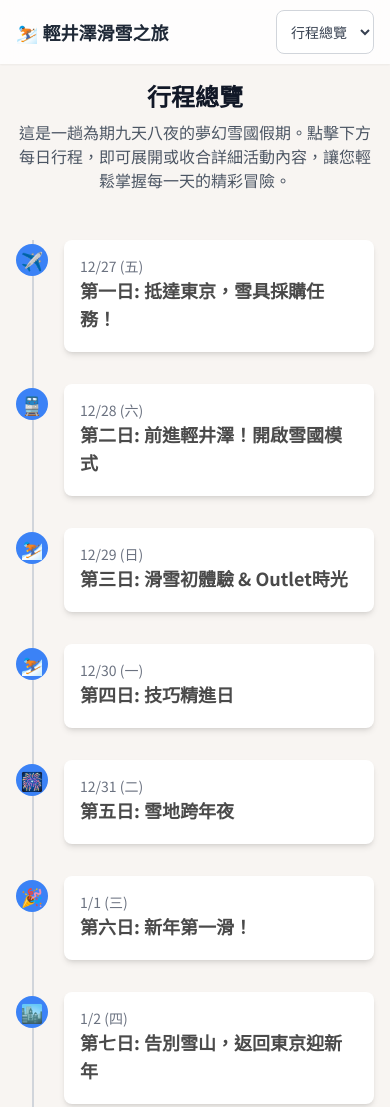
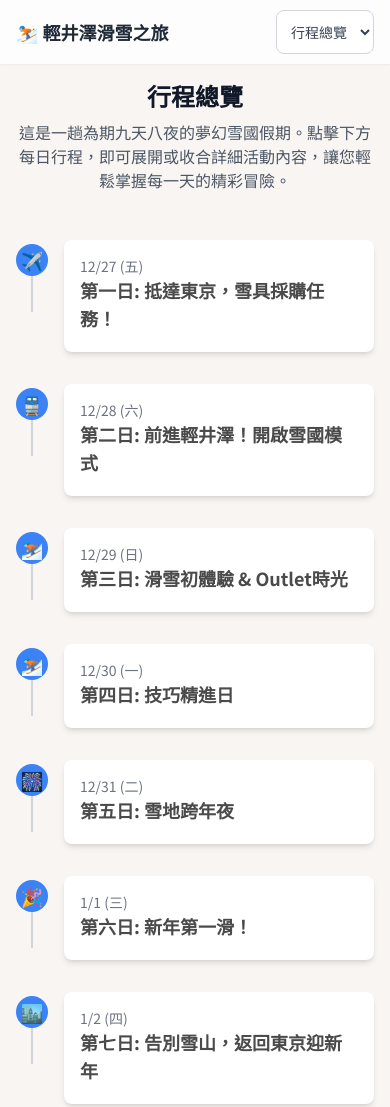
Before and after one commit to thx93116/25-26_snow, a plain HTML site: page index.html in a window 390 px wide. Shown: the top 1107 px of the page. Drawn offline with nearby package versions, Linux system fonts and the light colour scheme.

Commit message:
Update index.html

```diff
--- a/index.html
+++ b/index.html
@@ -95,7 +95,7 @@
                 <p class="text-base md:text-lg text-gray-600 max-w-3xl mx-auto">這是一趟為期九天八夜的夢幻雪國假期。點擊下方每日行程，即可展開或收合詳細活動內容，讓您輕鬆掌握每一天的精彩冒險。</p>
             </div>
             <div id="timeline-container" class="relative max-w-3xl mx-auto">
-                <div class="absolute left-4 top-0 h-full w-0.5 bg-gray-300 md:left-1/2 md:-translate-x-1/2"></div>
+                <!-- Timeline items will be injected here by JavaScript -->
             </div>
         </section>
 
@@ -305,37 +305,61 @@ document.addEventListener('DOMContentLoaded', function() {
 
     function renderTimeline() {
         const container = document.getElementById('timeline-container');
-        const line = container.querySelector('.absolute');
         container.innerHTML = '';
-        if (line) container.appendChild(line);
+
+        // Add the desktop-only center line
+        const desktopLine = document.createElement('div');
+        desktopLine.className = 'hidden md:block absolute left-1/2 top-0 h-full w-0.5 bg-gray-300 -translate-x-1/2';
+        container.appendChild(desktopLine);
 
         AppData.timeline.forEach((item, index) => {
             const isEven = index % 2 === 0;
 
             const timelineItem = document.createElement('div');
-            timelineItem.className = `timeline-item mb-8 relative md:flex ${isEven ? '' : 'md:flex-row-reverse'} md:justify-between w-full`;
+            timelineItem.className = 'timeline-item';
 
             timelineItem.innerHTML = `
-                <div class="hidden md:block md:w-5/12"></div>
-
-                <div class="absolute left-4 top-1 transform -translate-x-1/2 md:left-1/2 z-10 flex items-center justify-center w-8 h-8 bg-blue-500 rounded-full text-lg text-white">
-                    ${item.icon}
+                <!-- Mobile Layout: Flexbox -->
+                <div class="flex items-start gap-x-4 mb-8 md:hidden">
+                    <!-- Left Side: Icon and connecting line -->
+                    <div class="relative flex-none after:absolute after:top-9 after:left-1/2 after:w-0.5 after:h-full after:bg-gray-300 after:-translate-x-1/2">
+                        <div class="relative z-10 flex items-center justify-center w-8 h-8 mt-1 bg-blue-500 rounded-full text-lg text-white">
+                            ${item.icon}
+                        </div>
+                    </div>
+                    <!-- Right Side: Content Card -->
+                    <div class="flex-grow bg-white rounded-lg shadow-md p-4 cursor-pointer hover:shadow-xl transition-shadow duration-300">
+                        <p class="text-sm text-gray-500">${item.date}</p>
+                        <h4 class="font-bold text-lg mb-1">${item.day}: ${item.title}</h4>
+                        <div class="details text-gray-600 text-sm">
+                            <p>${item.details}</p>
+                        </div>
+                    </div>
                 </div>
 
-                <div class="bg-white rounded-lg shadow-md w-auto ml-12 md:ml-0 md:w-5/12 p-4 cursor-pointer hover:shadow-xl transition-shadow duration-300">
-                    <p class="text-sm text-gray-500">${item.date}</p>
-                    <h4 class="font-bold text-lg mb-1">${item.day}: ${item.title}</h4>
-                    <div class="details text-gray-600 text-sm">
-                        <p>${item.details}</p>
+                <!-- Desktop Layout: Alternating sides -->
+                <div class="hidden md:flex relative mb-8 ${isEven ? '' : 'flex-row-reverse'} justify-between w-full">
+                    <div class="w-5/12"></div>
+                    <div class="absolute left-1/2 top-1 transform -translate-x-1/2 z-10 flex items-center justify-center w-8 h-8 bg-blue-500 rounded-full text-lg text-white">
+                        ${item.icon}
+                    </div>
+                    <div class="w-5/12 bg-white rounded-lg shadow-md p-4 cursor-pointer hover:shadow-xl transition-shadow duration-300">
+                        <p class="text-sm text-gray-500">${item.date}</p>
+                        <h4 class="font-bold text-lg mb-1">${item.day}: ${item.title}</h4>
+                        <div class="details text-gray-600 text-sm">
+                            <p>${item.details}</p>
+                        </div>
                     </div>
                 </div>
             `;
             container.appendChild(timelineItem);
         });
 
-        document.querySelectorAll('.timeline-item .bg-white').forEach(item => {
-            item.addEventListener('click', () => {
-                item.closest('.timeline-item').classList.toggle('open');
+        // Add click listener to all cards (mobile and desktop)
+        document.querySelectorAll('.timeline-item .bg-white').forEach(card => {
+            card.addEventListener('click', () => {
+                // Find the closest parent 'timeline-item' and toggle the class on it
+                card.closest('.timeline-item').classList.toggle('open');
             });
         });
     }
```
